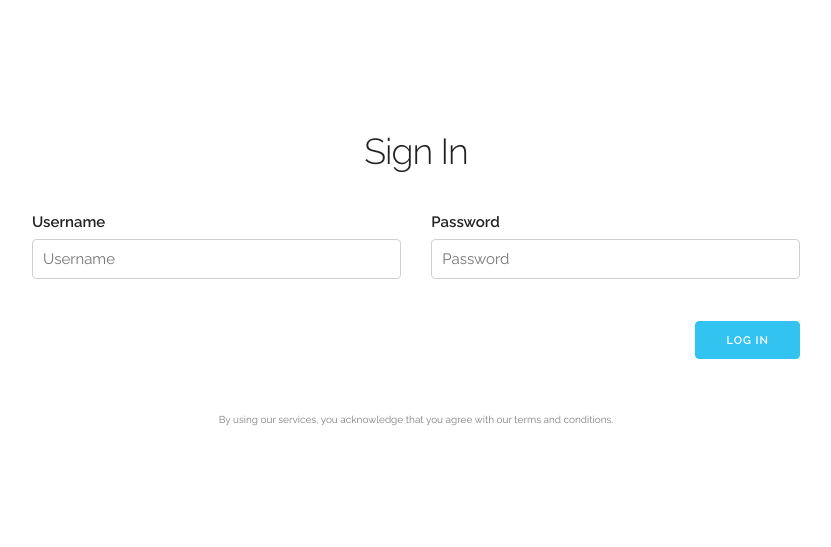
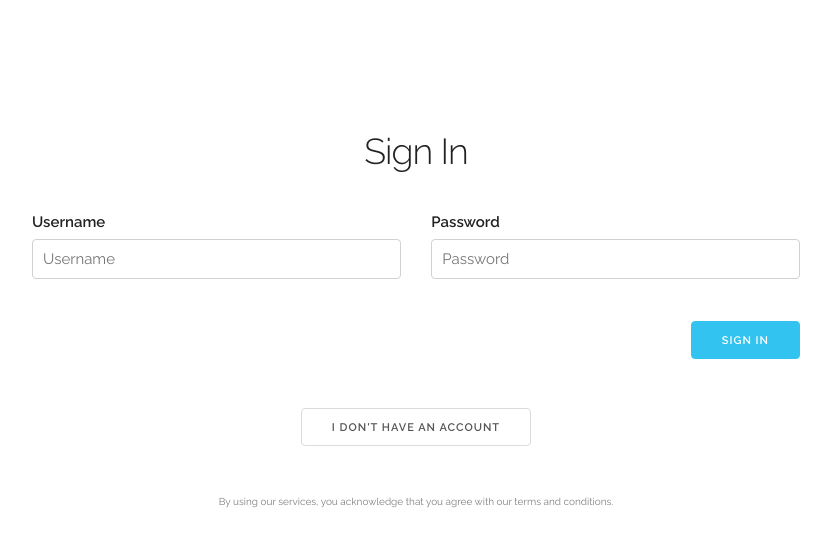
Before and after one commit to AugustineJeong/Omok-Multiplayer-Game, a Flask app: page /authentication/login in a window 1280 px wide. Shown: the top 547 px of the page, without its empty margins (224-1055 px from the left). Run offline with Flask 2, Linux system fonts and the light colour scheme.

Commit message:
Added 'I don't have an account' button and made login and register functionality more robust

```diff
--- a/main/auth.py
+++ b/main/auth.py
@@ -11,9 +11,6 @@ bp = Blueprint('auth', __name__, url_prefix='/authentication')
 @bp.route('/register', methods=('GET', 'POST'))
 def register():
     if request.method == 'POST':
-        if (g.user is not None):
-            return redirect(url_for('index.main_home'))
-
         databaseSession = Session()
 
         username = request.form['username']
@@ -49,43 +46,53 @@ def register():
             databaseSession.close()
             flash(error)
 
-    return render_template('auth/register.html')
+    if (g.user is not None):
+        return redirect(url_for('index.main_home'))
+    else:
+        return render_template('auth/register.html')
 
 
 @bp.route('/login', methods=('GET', 'POST'))
 def login():
     if request.method == 'POST':
-        if (g.user is not None):
-            return redirect(url_for('index.main_home'))
+        if request.form['sign_in_screen_button'] == 'sign_up':
+            return redirect(url_for('auth.register'))
+        elif request.form['sign_in_screen_button'] == 'sign_in':
+            databaseSession = Session()
 
-        databaseSession = Session()
+            username = request.form['username']
+            password = request.form['password']
 
-        username = request.form['username']
-        password = request.form['password']
+            user = None
+            try:
+                user = databaseSession.query(User).filter(User.username==username).first()
+            except:
+                pass
 
-        user = None
-        try:
-            user = databaseSession.query(User).filter(User.username==username).first()
-        except:
-            pass
+            error = None
 
-        error = None
+            if not username:
+                error = 'Username is required.'
+            elif not password:
+                error = 'Password is required.'
+            elif (user is None):
+                error = 'Incorrect username or password.'
+            elif not check_password_hash(user.password, password):
+                error = 'Incorrect username or password.'
 
-        if (user is None):
-            error = 'Incorrect username or password.'
-        elif not check_password_hash(user.password, password):
-            error = 'Incorrect username or password.'
+            databaseSession.close()
 
-        databaseSession.close()
+            if error is None:
+                session.clear()
+                session['user_id'] = user.id
+                return redirect(url_for('index.main_home'))
 
-        if error is None:
-            session.clear()
-            session['user_id'] = user.id
-            return redirect(url_for('index.main_home'))
+            flash(error)
 
-        flash(error)
-
-    return render_template('auth/login.html')
+    if (g.user is not None):
+        return redirect(url_for('index.main_home'))
+    else:
+        return render_template('auth/login.html')
 
 
 @bp.before_app_request
--- a/main/templates/auth/login.html
+++ b/main/templates/auth/login.html
@@ -62,12 +62,12 @@ THE SOFTWARE. -->
             <div class="one-half column">
                 <label for="username">Username</label>
                 <input class="u-full-width" type="search" placeholder="Username" name="username"
-                style="height: 40px;" required>
+                style="height: 40px;">
             </div>
             <div class="one-half column">
                 <label for="password">Password</label>
                 <input class="u-full-width" type="password" placeholder="Password" name="password"
-                style="height: 40px" required>
+                style="height: 40px">
             </div>
             <div style="text-align: right">
             {% with messages = get_flashed_messages() %}
@@ -80,8 +80,15 @@ THE SOFTWARE. -->
                 <p style="font-size: 1px">
                     &nbsp;
                 </p>
-                <input class="button-primary" type="submit" value="Log In">
+                <button class="button-primary" name="sign_in_screen_button" type="submit" value="sign_in">
+                  Sign In
+                </button>
             </div>
+        </div>
+        <div style="text-align: center; padding-top: 5ex;">
+          <button class="button" name="sign_in_screen_button" type="submit" value="sign_up" style="text-align: center; border-color: gainsboro;">
+            I don't have an account
+          </button>
         </div>
         <p style="text-align: center; color: grey; font-size: x-small; margin-top: 5%;">By using our services, you acknowledge that you agree with our terms and conditions.</p>
     </div>
--- a/main/templates/auth/register.html
+++ b/main/templates/auth/register.html
@@ -66,19 +66,19 @@ THE SOFTWARE. -->
           <div class="one-half column">
               <label for="username">Username</label>
               <input class="u-full-width" type="search" placeholder="Username" name="username"
-              style="height: 40px;" required>
+              style="height: 40px;">
           </div>
           <div class="one-half column">
               <label for="password">Password</label>
               <input class="u-full-width" type="password" placeholder="Password" name="password"
-              style="height: 40px" required>
+              style="height: 40px">
           </div>
         </div>
         <div class="row" style="padding-top: 2%;">
           <div class="one-half column">
             <label for="confirm_password">Confirm Password</label>
             <input class="u-full-width" type="password" placeholder="Confirm Password" name="confirm_password"
-            style="height: 40px" required>
+            style="height: 40px">
           </div>
         </div>
           <div style="text-align: right">
```
